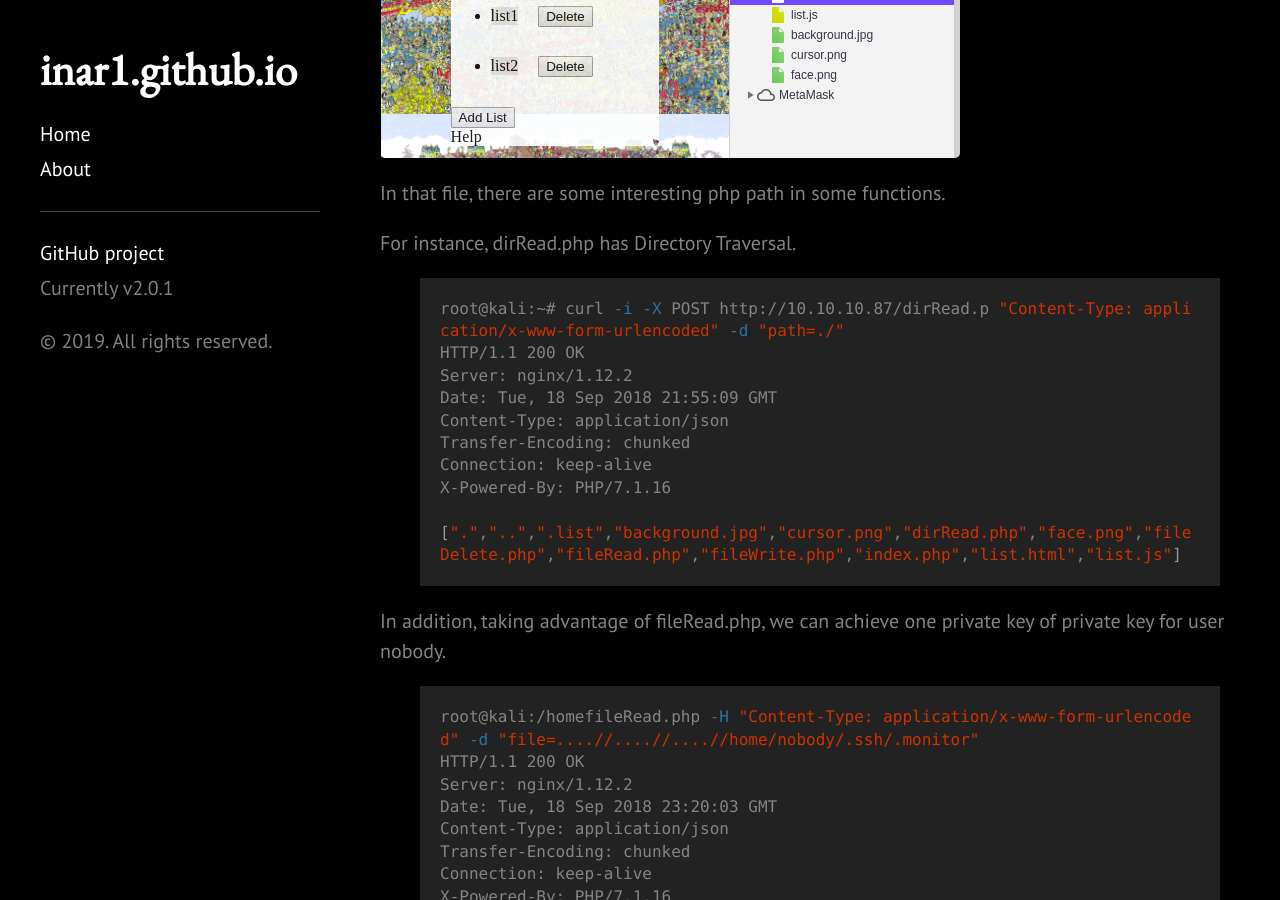
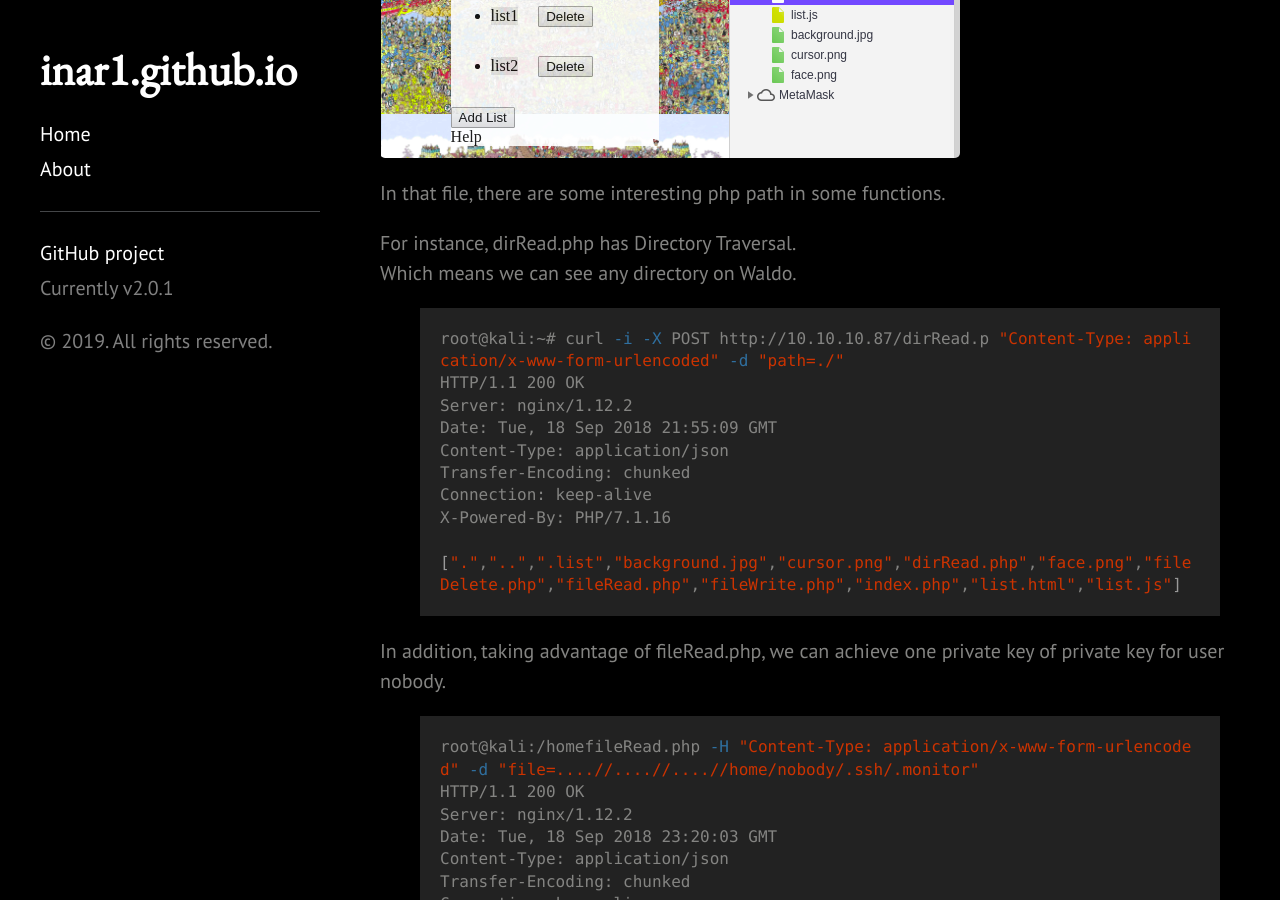
Before and after one commit to 1n4r1/1n4r1.github.io, a Jekyll site: the page built from _posts/2019-02-19-Hackthebox-Waldo-Writeup.md, in a window 1280 px wide and 900 px high, scrolled down 2336 px. Built offline with Jekyll 4.4.1, drawn with Linux system fonts in a browser that asks for light colours.

Commit message:
add one line to 2019-02-19

```diff
--- a/_posts/2019-02-19-Hackthebox-Waldo-Writeup.md
+++ b/_posts/2019-02-19-Hackthebox-Waldo-Writeup.md
@@ -66,7 +66,8 @@ By inspecting with chrome development tool, we can find that it is html web page
 
 In that file, there are some interesting php path in some functions.
 
-For instance, dirRead.php has Directory Traversal.
+For instance, dirRead.php has Directory Traversal.<br>
+Which means we can see any directory on Waldo.
 {% highlight shell %}
 root@kali:~# curl -i -X POST http://10.10.10.87/dirRead.p "Content-Type: application/x-www-form-urlencoded" -d "path=./"
 HTTP/1.1 200 OK
```
